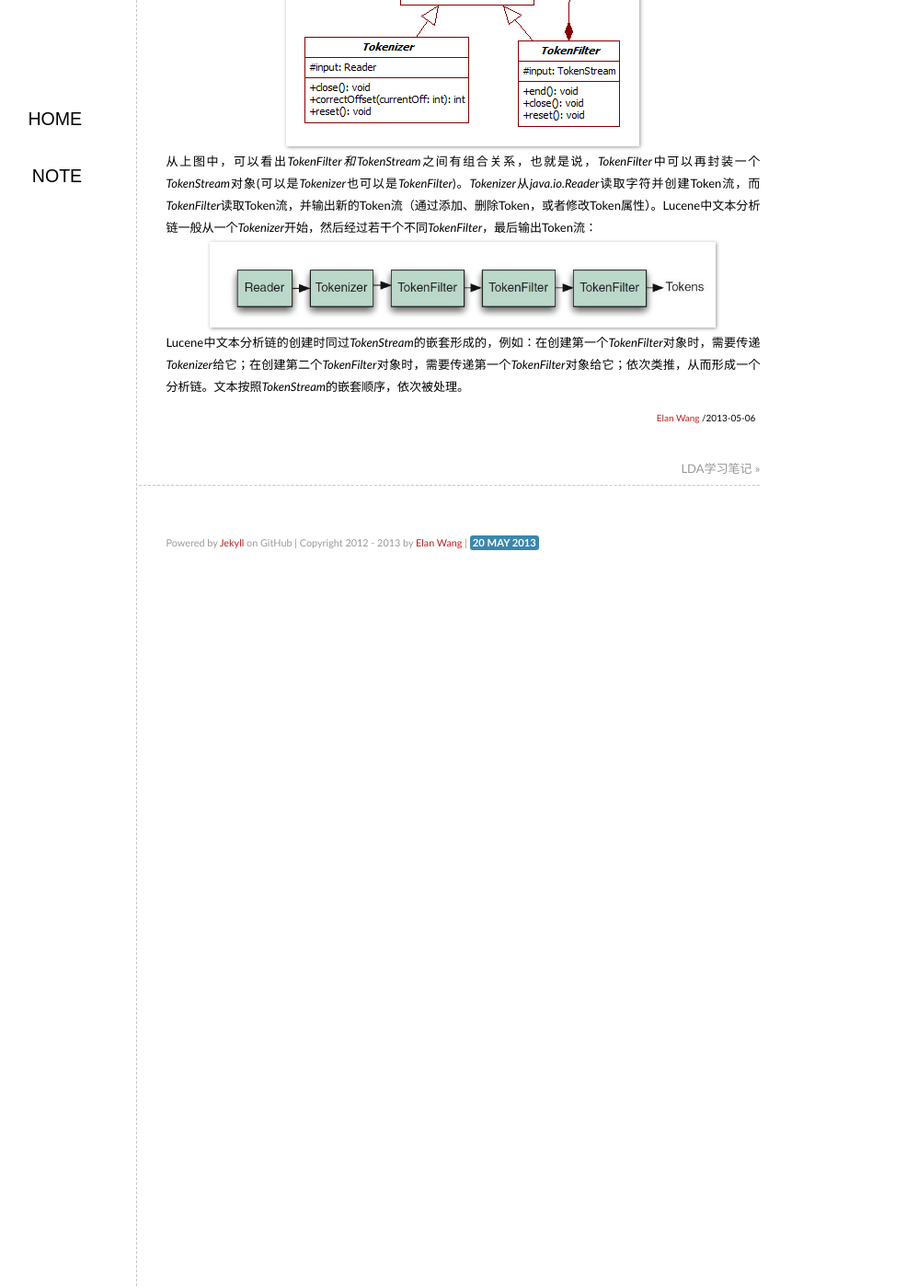
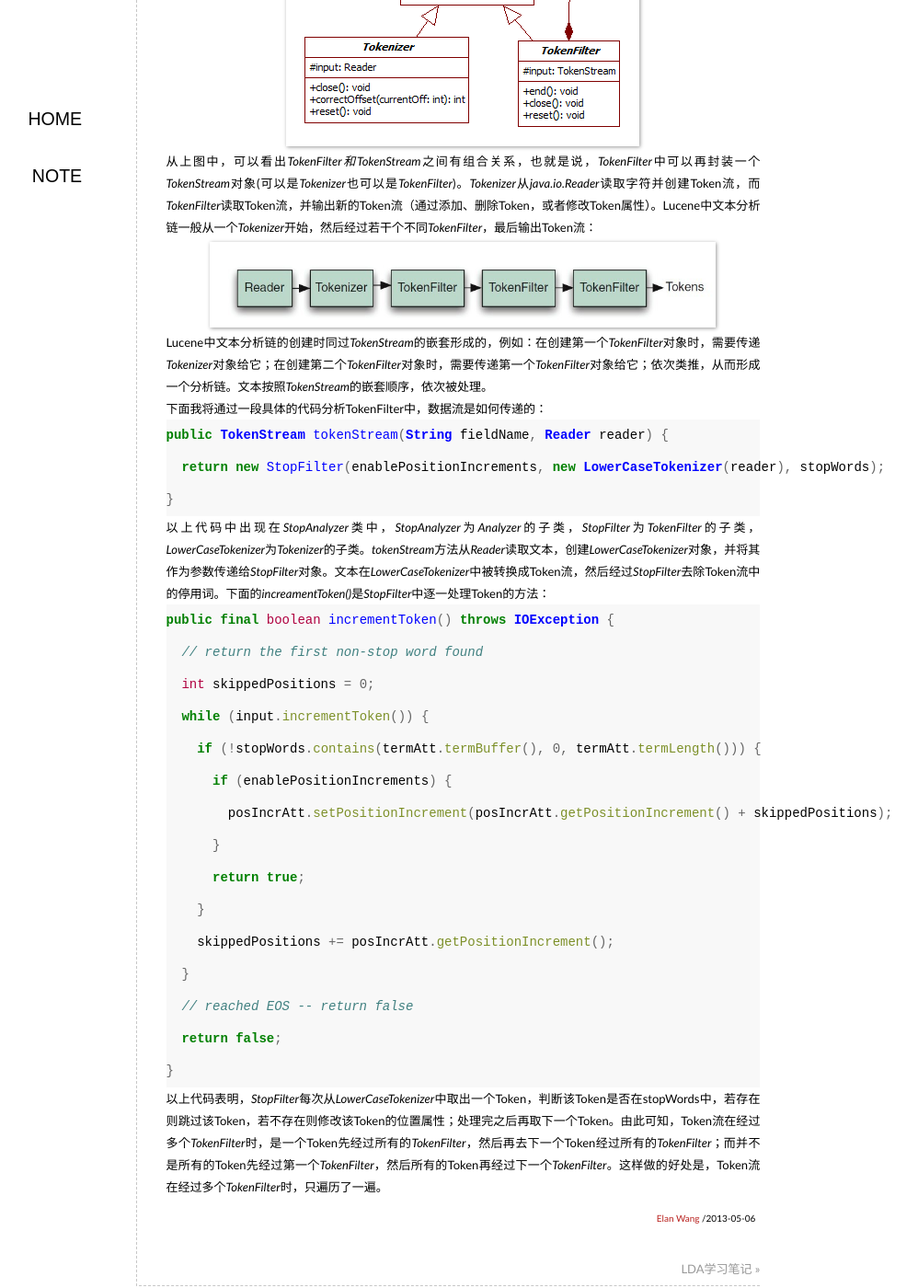
Before and after one commit to elan2wang/note, a Jekyll site: the page built from _posts/2013-05-06-Lucene-note-text-analysis.md, in a window 1280 px wide and 1400 px high, scrolled down 522 px. Shown: the whole window at 92% size, without its empty margins (236-1234 px from the left). Built offline with Jekyll 4.4.1, drawn with Linux system fonts in a browser that asks for light colours; comment, search, counter and statistics services are not loaded; before the commit the page ends 1152 px from its top, so only the background shows below that.

Commit message:
edit lucene note text analysis

```diff
--- a/_posts/2013-05-06-Lucene-note-text-analysis.md
+++ b/_posts/2013-05-06-Lucene-note-text-analysis.md
@@ -10,4 +10,30 @@ Lucene的文本处理包括：去除非字母字符、大写字母转换成小
 ![TokeStream Class Hierarchy]({{ site.url }}/images/tokenstream-class.png)
 从上图中，可以看出*TokenFilter和TokenStream*之间有组合关系，也就是说，*TokenFilter*中可以再封装一个*TokenStream*对象(可以是*Tokenizer*也可以是*TokenFilter*)。*Tokenizer*从*java.io.Reader*读取字符并创建Token流，而*TokenFilter*读取Token流，并输出新的Token流（通过添加、删除Token，或者修改Token属性）。Lucene中文本分析链一般从一个*Tokenizer*开始，然后经过若干个不同*TokenFilter*，最后输出Token流：
 ![analyzer chain]({{ site.url }}/images/analyzer-chain.png)
-Lucene中文本分析链的创建时同过*TokenStream*的嵌套形成的，例如：在创建第一个*TokenFilter*对象时，需要传递*Tokenizer*给它；在创建第二个*TokenFilter*对象时，需要传递第一个*TokenFilter*对象给它；依次类推，从而形成一个分析链。文本按照*TokenStream*的嵌套顺序，依次被处理。
+Lucene中文本分析链的创建时同过*TokenStream*的嵌套形成的，例如：在创建第一个*TokenFilter*对象时，需要传递*Tokenizer*对象给它；在创建第二个*TokenFilter*对象时，需要传递第一个*TokenFilter*对象给它；依次类推，从而形成一个分析链。文本按照*TokenStream*的嵌套顺序，依次被处理。
+<br>
+下面我将通过一段具体的代码分析TokenFilter中，数据流是如何传递的：
+{% highlight java %}
+public TokenStream tokenStream(String fieldName, Reader reader) {
+  return new StopFilter(enablePositionIncrements, new LowerCaseTokenizer(reader), stopWords);
+}
+{% endhighlight %}
+以上代码中出现在*StopAnalyzer*类中，*StopAnalyzer*为*Analyzer*的子类，*StopFilter*为*TokenFilter*的子类，*LowerCaseTokenizer*为*Tokenizer*的子类。*tokenStream*方法从*Reader*读取文本，创建*LowerCaseTokenizer*对象，并将其作为参数传递给*StopFilter*对象。文本在*LowerCaseTokenizer*中被转换成Token流，然后经过*StopFilter*去除Token流中的停用词。下面的*increamentToken()*是*StopFilter*中逐一处理Token的方法：
+{% highlight java %}
+public final boolean incrementToken() throws IOException {
+  // return the first non-stop word found
+  int skippedPositions = 0;
+  while (input.incrementToken()) {
+    if (!stopWords.contains(termAtt.termBuffer(), 0, termAtt.termLength())) {
+      if (enablePositionIncrements) {
+        posIncrAtt.setPositionIncrement(posIncrAtt.getPositionIncrement() + skippedPositions);
+      }
+      return true;
+    }
+    skippedPositions += posIncrAtt.getPositionIncrement();
+  }
+  // reached EOS -- return false
+  return false;
+}
+{% endhighlight %}
+以上代码表明，*StopFilter*每次从*LowerCaseTokenizer*中取出一个Token，判断该Token是否在stopWords中，若存在则跳过该Token，若不存在则修改该Token的位置属性；处理完之后再取下一个Token。由此可知，Token流在经过多个*TokenFilter*时，是一个Token先经过所有的*TokenFilter*，然后再去下一个Token经过所有的*TokenFilter*；而并不是所有的Token先经过第一个*TokenFilter*，然后所有的Token再经过下一个*TokenFilter*。这样做的好处是，Token流在经过多个*TokenFilter*时，只遍历了一遍。
```
